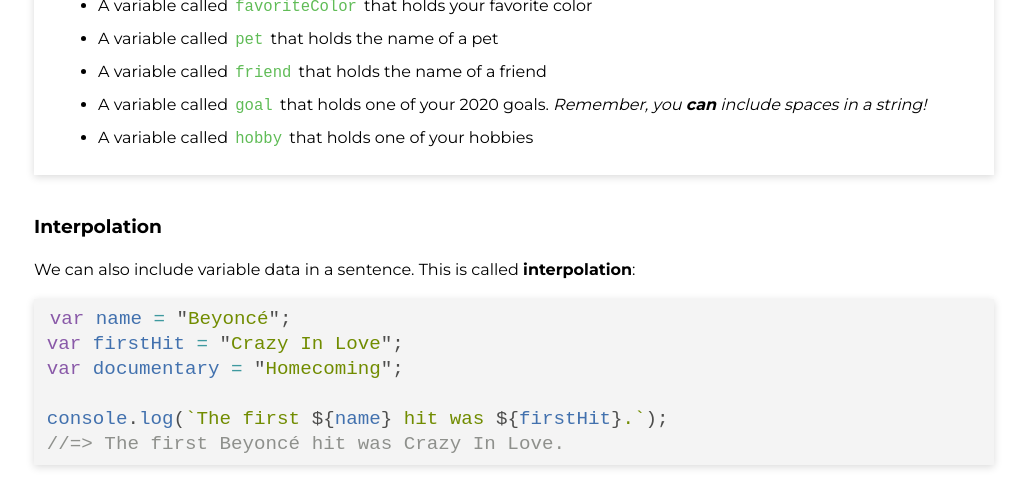
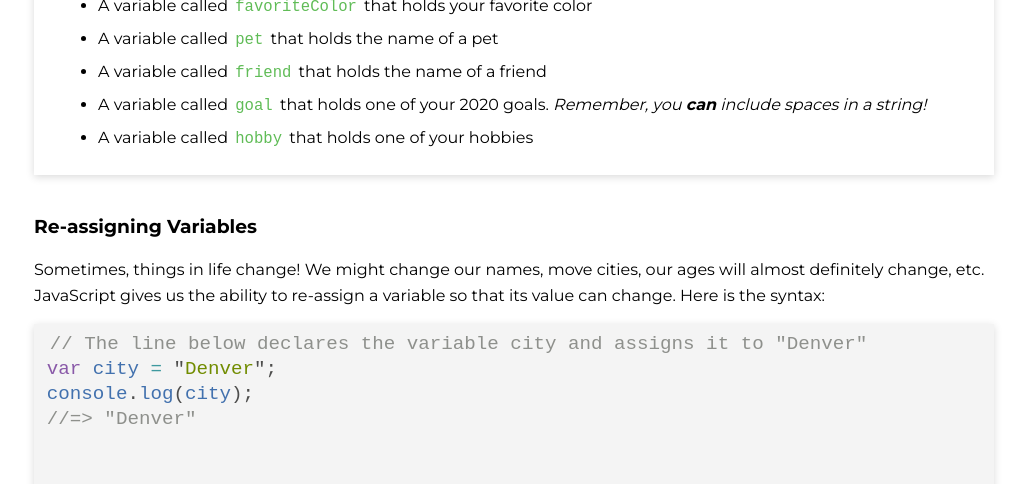
Before and after one commit to ameseee/kwk-curriculum-site, a Jekyll site: the page built from web-app/lessons/js-intro/index.md, in a window 1280 px wide and 1400 px high, scrolled down 3608 px. Shown: the top 484 px of the window, without its empty margins (126-1153 px from the left). Built offline with Jekyll 4.4.1, drawn with Linux system fonts in a browser that asks for light colours; nearby versions of some CDN libraries; some of the changed text lies outside the part shown.

Commit message:
Add section on re-assigning variables and incrementing values

````diff
--- a/web-app/lessons/js-intro/index.md
+++ b/web-app/lessons/js-intro/index.md
@@ -109,6 +109,50 @@
   </ul>
 </div>
 
+### Re-assigning Variables
+
+Sometimes, things in life change! We might change our names, move cities, our ages will almost definitely change, etc. JavaScript gives us the ability to re-assign a variable so that its value can change. Here is the syntax:
+
+```js
+// The line below declares the variable city and assigns it to "Denver"
+var city = "Denver";
+console.log(city);
+//=> "Denver"
+
+
+// The line below re-assigns the variable city to "New York"
+city = "New York";
+console.log(city);
+//=> "New York"
+```
+
+Notice that when we **re-assign** a variable, we do not use the keyword `var`.
+
+Here's another example with numbers.
+
+```js
+var age = 15;
+console.log(age);
+//=> 15
+
+// The line below re-assigns age to its previous value (15) plus 1.
+age = age + 1;
+console.log(age);
+//=> 16
+
+// The line below re-assigns age to its previous value (15) plus 1.
+// It is a shortcut that does the exact thing as the example above!
+age += 1;
+console.log(age);
+//=> 17
+```
+
+<div class="try-it">
+  <h2>Turn & Talk: Incrementing Numbers</h2>
+  <p>Incrementing numbers like what we just looked at above is something developers do very frequently.</p>
+  <p>With your partner, brainstorm some examples of numbers incrementing in real apps that you use.</p>
+</div>
+
 ### Interpolation
 
 We can also include variable data in a sentence. This is called **interpolation**:
````
